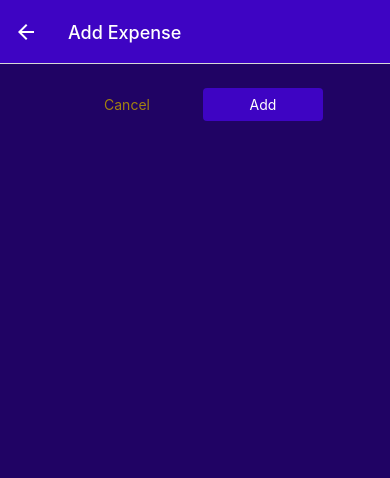
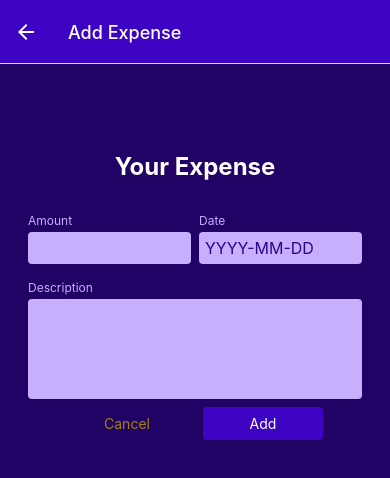
Before and after one commit to jai0323/Expense-Tracker-App, a React Native app: screen /ManageExpense in a window 390 px wide. Shown: the top 478 px of the page. Built offline with nearby package versions, Linux system fonts and the light colour scheme.

Commit message:
Manage Expenses Input element

```diff
--- /dev/null
+++ b/components/ManageExpense/ExpenseForm.js
@@ -0,0 +1,79 @@
+import { StyleSheet, Text, View } from "react-native";
+import Input from "./Input";
+import { useState } from "react";
+
+function ExpenseForm(){
+
+    const [inputValue, setInputValue] = useState({
+        amount: '',
+        date: '',
+        description: ''
+    });
+
+    function inputChangeHandler(inputIdentifier, enteredValue){
+       setInputValue((curInputValues) => {
+        return{
+            ...curInputValues,
+            [inputIdentifier]: enteredValue
+        }
+       });
+    }
+
+    return <View style={styles.form}>
+        <Text style={styles.title}>Your Expense</Text>
+        <View style={styles.inputsRow}>
+            <Input label="Amount"
+            style={styles.rowInput}
+            textInputConfig={
+            {
+                keyboardType: 'decimal-pad',
+                onChangeText: inputChangeHandler.bind(this,'amount'),
+                value: inputValue['amount']
+            }
+
+            }/>
+            <Input label="Date"
+            style={styles.rowInput}
+            textInputConfig={
+            {
+                placeholder: 'YYYY-MM-DD',
+                maxLength: 10,
+                keyboardType: 'decimal-pad',
+                onChangeText: inputChangeHandler.bind(this, 'date'),
+                value: inputValue.date
+            }
+            }/>
+        </View>
+
+        <Input label="Description" textInputConfig={
+        {
+            keyboardType: 'default',
+            multiLine: true,
+            onChangeText: inputChangeHandler.bind(this, 'description'),
+            value: inputValue.description
+        }
+        }/>
+    </View>
+}
+
+export default ExpenseForm;
+
+const styles = StyleSheet.create({
+    form:{
+        marginTop:40
+    },
+    title:{
+        fontSize: 24,
+        fontWeight: 'bold',
+        color: 'white',
+        marginVertical: 24,
+        textAlign: "center",
+    },
+    inputsRow:{
+        flexDirection:'row',
+        justifyContent:'space-between',
+    },
+    rowInput:{
+        flex:1
+    }
+})
--- /dev/null
+++ b/components/ManageExpense/Input.js
@@ -0,0 +1,40 @@
+import { StyleSheet, Text, TextInput, View } from "react-native";
+import { GlobalStyles } from "../../constants/styles";
+
+function Input({ label, textInputConfig, style }){
+    let inputStyles = [styles.input];
+    if(textInputConfig && textInputConfig.multiLine)
+    {
+        inputStyles.push(styles.inputMultiLine)
+    }
+
+    return <View style={[styles.inputContainer, style]}>
+        <Text style={styles.label}>{label}</Text>
+        <TextInput style={inputStyles} {...textInputConfig} />
+    </View>
+}
+
+export default Input;
+
+const styles = StyleSheet.create({
+    inputContainer:{
+        marginHorizontal:4,
+        marginVertical:8
+    },
+    label:{
+        fontSize:12,
+        color: GlobalStyles.colors.primary100,
+        marginBottom: 4
+    },
+    input:{
+        backgroundColor: GlobalStyles.colors.primary100,
+        padding: 6,
+        fontSize: 16,
+        borderRadius: 4,
+        color: GlobalStyles.colors.primary700,
+    },
+    inputMultiLine:{
+        textAlignVertical: 'top',
+        minHeight: 100,
+    }
+})
--- a/screens/ManageExpense.js
+++ b/screens/ManageExpense.js
@@ -1,9 +1,10 @@
 import { useContext, useLayoutEffect } from "react";
-import { Pressable, StyleSheet, Text, View } from "react-native";
+import { Pressable, StyleSheet, Text, TextInput, View } from "react-native";
 import IconButton from "../components/UI/IconButton";
 import { GlobalStyles } from "../constants/styles";
 import Button from "../components/UI/Button";
 import { ExpensesContext } from "../store/expenses-context";
+import ExpenseForm from "../components/ManageExpense/ExpenseForm";
 
 function ManageExpense({route, navigation}){
 
@@ -52,6 +53,7 @@
     }
 
  return <View style={styles.container}>
+    <ExpenseForm />
     <View style={styles.buttons}>
         <Button mode="flat" onPress={cancelHandler} style={styles.button}>
             Cancel
```
